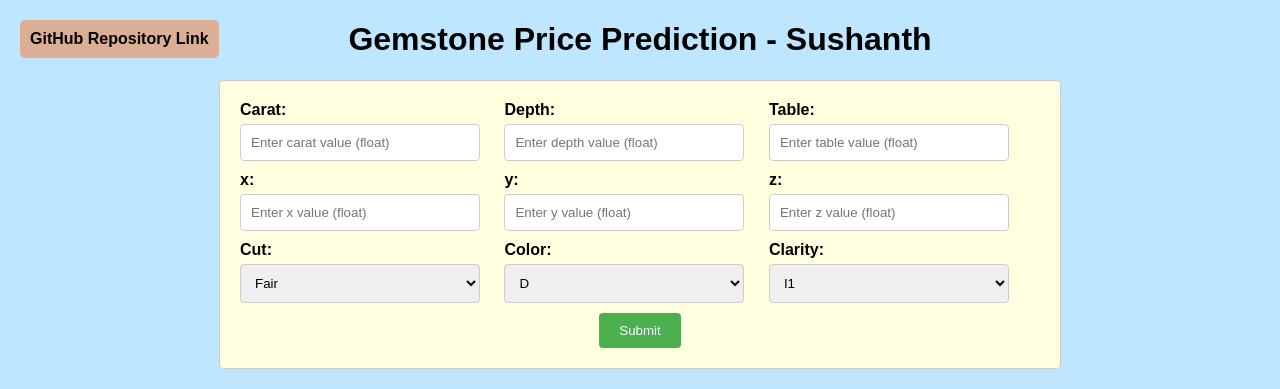
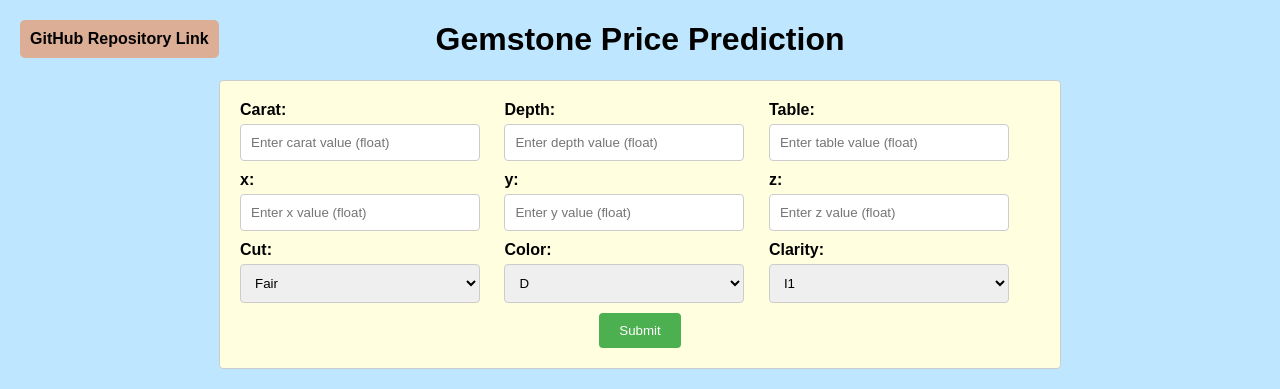
Before and after one commit to Sushanth172308/ml-regression-gemprice-prediction, a Flask app: page / in a window 1280 px wide. Shown: the top 389 px of the page. Run offline with Flask 3, Linux system fonts and the light colour scheme.

Commit message:
change title

```diff
--- a/templates/index.html
+++ b/templates/index.html
@@ -6,7 +6,7 @@
   </head>
   <body>
     <a href="https://github.com/Sushanth172308/ml-regression-gemprice-prediction" class="top-left-link" target="_blank">GitHub Repository Link</a>
-    <h1>Gemstone Price Prediction - Sushanth</h1>
+    <h1>Gemstone Price Prediction </h1>
     <!--<img src="{{url_for('static', filename='/Image/your_profile_pic.jpg')}}" alt="Your Profile Picture" class="profile"> -->
     <div class="form-box">
     <form action="{{url_for('predict_datapoint')}}" method="POST">
```
